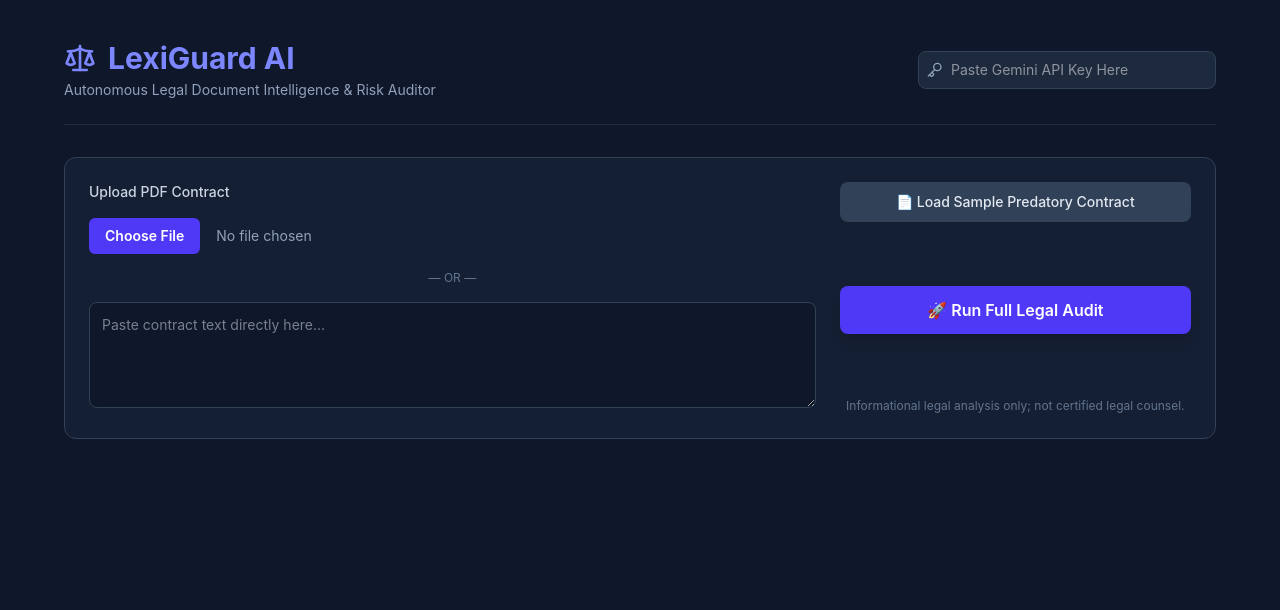
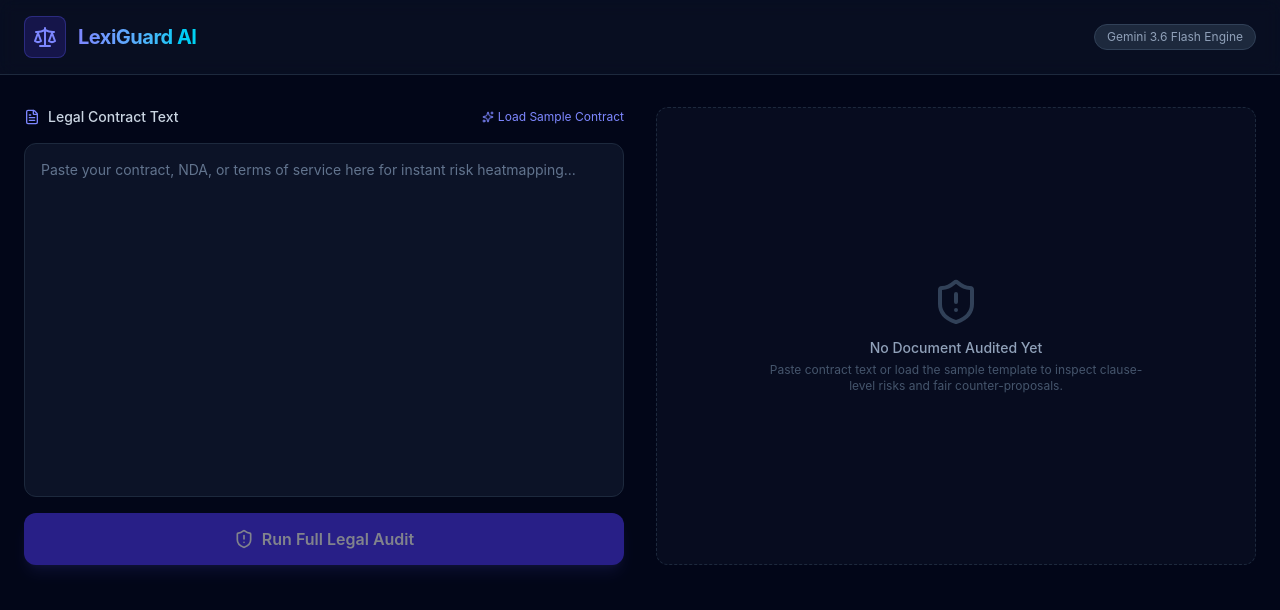
Before and after one commit to kshreyas656-coder/lexiguard-ai, a React (Vite) app in the folder frontend/: page / in a window 1280 px wide. Shown: the top 610 px of the page. Built offline with nearby package versions, Linux system fonts and the light colour scheme; the HTML template or start-up script is replaced by a standard one.

Commit message:
Refactor App component to use contractText state

```diff
--- a/frontend/src/App.jsx
+++ b/frontend/src/App.jsx
@@ -1,212 +1,170 @@
 import React, { useState } from 'react';
-import { Scale, Loader2, Key, CheckCircle } from 'lucide-react';
+import { ShieldAlert, FileText, CheckCircle2, AlertTriangle, Scale, Lock, RefreshCw, Upload, Sparkles } from 'lucide-react';
 
 export default function App() {
-  const [apiKey, setApiKey] = useState('');
-  const [file, setFile] = useState(null);
-  const [text, setText] = useState('');
+  const [contractText, setContractText] = useState('');
   const [loading, setLoading] = useState(false);
   const [report, setReport] = useState(null);
-  const [activeTab, setActiveTab] = useState('clauses');
+
+  const handleAudit = async () => {
+    if (!contractText.trim()) return;
+    setLoading(true);
+    try {
+      const formData = new FormData();
+      formData.append('text', contractText);
+      const res = await fetch('http://localhost:8000/api/audit', {
+        method: 'POST',
+        body: formData,
+      });
+      const data = await res.json();
+      setReport(data);
+    } catch (err) {
+      console.error(err);
+    } finally {
+      setLoading(false);
+    }
+  };
 
   const loadSample = async () => {
     try {
       const res = await fetch('http://localhost:8000/api/sample');
       const data = await res.json();
-      setText(data.sample_text);
-      setFile(null);
+      setContractText(data.sample_text);
     } catch (err) {
-      alert('Could not connect to backend. Ensure backend is running on port 8000.');
-    }
-  };
-
-  const handleAudit = async () => {
-    if (!apiKey) return alert('Please paste your Gemini API Key in the top right box!');
-    if (!file && !text) return alert('Please upload a PDF or click "Load Sample Predatory Contract"!');
-
-    setLoading(true);
-    const formData = new FormData();
-    formData.append('api_key', apiKey);
-    if (file) formData.append('file', file);
-    if (text) formData.append('raw_text', text);
-
-    try {
-      const res = await fetch('http://localhost:8000/api/audit', {
-        method: 'POST',
-        body: formData,
-      });
-      if (!res.ok) throw new Error(await res.text());
-      const data = await res.json();
-      setReport(data);
-    } catch (err) {
-      alert('Audit Error: ' + err.message);
-    } finally {
-      setLoading(false);
-    }
-  };
-
-  const getRiskBadge = (level) => {
-    switch (level) {
-      case 'Predatory': return 'bg-red-700 text-white';
-      case 'High': return 'bg-red-500 text-white';
-      case 'Medium': return 'bg-yellow-500 text-black';
-      default: return 'bg-green-600 text-white';
+      console.error(err);
     }
   };
 
   return (
-    <div className="min-h-screen bg-slate-900 text-slate-100 p-6 md:p-10 font-sans">
-      <div className="max-w-6xl mx-auto space-y-8">
-
+    <div className="min-h-screen bg-slate-950 text-slate-100 font-sans antialiased">
       {/* Header */}
-        <header className="flex flex-col md:flex-row justify-between items-start md:items-center gap-4 border-b border-slate-800 pb-6">
-          <div>
-            <h1 className="text-3xl font-bold flex items-center gap-3 text-indigo-400">
-              <Scale className="w-8 h-8 text-indigo-400" /> LexiGuard AI
+      <header className="border-b border-slate-800 bg-slate-900/50 backdrop-blur sticky top-0 z-50">
+        <div className="max-w-7xl mx-auto px-6 py-4 flex items-center justify-between">
+          <div className="flex items-center space-x-3">
+            <div className="p-2 bg-indigo-600/20 text-indigo-400 rounded-lg border border-indigo-500/30">
+              <Scale className="w-6 h-6" aria-hidden="true" />
+            </div>
+            <h1 className="text-xl font-bold tracking-tight bg-gradient-to-r from-indigo-400 to-cyan-400 bg-clip-text text-transparent">
+              LexiGuard AI
             </h1>
-            <p className="text-slate-400 text-sm mt-1">Autonomous Legal Document Intelligence & Risk Auditor</p>
           </div>
-          <div className="flex items-center gap-2 bg-slate-800 p-2 rounded-lg border border-slate-700 w-full md:w-auto">
-            <Key className="w-4 h-4 text-slate-400" />
-            <input
-              type="password"
-              placeholder="Paste Gemini API Key Here"
-              value={apiKey}
-              onChange={(e) => setApiKey(e.target.value)}
-              className="bg-transparent border-none text-sm text-white focus:outline-none w-full md:w-64"
-            />
+          <span className="text-xs px-3 py-1 rounded-full bg-slate-800 text-slate-400 border border-slate-700">
+            Gemini 3.6 Flash Engine
+          </span>
         </div>
       </header>
 
-        {/* Input Section */}
-        <div className="grid grid-cols-1 md:grid-cols-3 gap-6 bg-slate-800/50 p-6 rounded-xl border border-slate-700">
-          <div className="md:col-span-2 space-y-4">
-            <label className="block text-sm font-medium text-slate-300">Upload PDF Contract</label>
-            <input
-              type="file"
-              accept=".pdf"
-              onChange={(e) => { setFile(e.target.files[0]); setText(''); }}
-              className="block w-full text-sm text-slate-400 file:mr-4 file:py-2 file:px-4 file:rounded-md file:border-0 file:text-sm file:font-semibold file:bg-indigo-600 file:text-white hover:file:bg-indigo-700 cursor-pointer"
-            />
-            <div className="text-center text-xs text-slate-500">— OR —</div>
-            <textarea
-              rows={4}
-              placeholder="Paste contract text directly here..."
-              value={text}
-              onChange={(e) => setText(e.target.value)}
-              className="w-full bg-slate-900 border border-slate-700 rounded-lg p-3 text-sm text-slate-200 focus:outline-none focus:border-indigo-500"
-            />
-          </div>
-          <div className="flex flex-col justify-between space-y-4">
+      {/* Main Container */}
+      <main className="max-w-7xl mx-auto px-6 py-8 grid grid-cols-1 lg:grid-cols-2 gap-8">
+        {/* Left Column: Input Panel */}
+        <section className="flex flex-col space-y-4" aria-label="Document Input Section">
+          <div className="flex items-center justify-between">
+            <label htmlFor="contract-input" className="text-sm font-medium text-slate-300 flex items-center gap-2">
+              <FileText className="w-4 h-4 text-indigo-400" /> Legal Contract Text
+            </label>
             <button
               onClick={loadSample}
-              className="w-full bg-slate-700 hover:bg-slate-600 text-slate-200 py-2.5 px-4 rounded-lg font-medium text-sm transition cursor-pointer"
+              aria-label="Load Sample Freelance Agreement"
+              title="Load Sample Freelance Agreement"
+              className="text-xs text-indigo-400 hover:text-indigo-300 flex items-center gap-1 transition-colors"
             >
-              📄 Load Sample Predatory Contract
+              <Sparkles className="w-3 h-3" /> Load Sample Contract
             </button>
+          </div>
+
+          <textarea
+            id="contract-input"
+            aria-label="Legal Contract Text Input"
+            rows="16"
+            value={contractText}
+            onChange={(e) => setContractText(e.target.value)}
+            placeholder="Paste your contract, NDA, or terms of service here for instant risk heatmapping..."
+            className="w-full p-4 rounded-xl bg-slate-900/80 border border-slate-800 text-slate-200 placeholder-slate-500 focus:outline-none focus:ring-2 focus:ring-indigo-500 focus:border-transparent text-sm resize-none"
+          />
+
           <button
             onClick={handleAudit}
-              disabled={loading}
-              className="w-full bg-indigo-600 hover:bg-indigo-500 text-white py-3 px-4 rounded-lg font-semibold flex items-center justify-center gap-2 shadow-lg transition disabled:opacity-50 cursor-pointer"
+            disabled={loading || !contractText.trim()}
+            aria-label="Run Full Legal Audit"
+            title="Run Full Legal Audit"
+            className="w-full py-3.5 rounded-xl bg-indigo-600 hover:bg-indigo-500 text-white font-semibold flex items-center justify-center space-x-2 transition-all disabled:opacity-50 disabled:cursor-not-allowed shadow-lg shadow-indigo-500/20"
           >
-              {loading ? <Loader2 className="w-5 h-5 animate-spin" /> : '🚀 Run Full Legal Audit'}
+            {loading ? (
+              <>
+                <RefreshCw className="w-5 h-5 animate-spin" />
+                <span>Auditing Contract Clauses...</span>
+              </>
+            ) : (
+              <>
+                <ShieldAlert className="w-5 h-5" />
+                <span>Run Full Legal Audit</span>
+              </>
+            )}
           </button>
-            <p className="text-xs text-slate-500 text-center">Informational legal analysis only; not certified legal counsel.</p>
+        </section>
+
+        {/* Right Column: AI Analysis Report */}
+        <section aria-label="Audit Analysis Report">
+          {report ? (
+            <div className="space-y-6">
+              {/* Overall Score Card */}
+              <div className="p-6 rounded-xl bg-slate-900/80 border border-slate-800 flex items-center justify-between">
+                <div>
+                  <h2 className="text-lg font-semibold text-slate-200">Overall Contract Risk</h2>
+                  <p className="text-xs text-slate-400 mt-1">Evaluated against consumer protection benchmarks</p>
+                </div>
+                <div className="text-right">
+                  <span className={`text-3xl font-extrabold ${report.overall_risk_score > 70 ? 'text-red-400' : report.overall_risk_score > 40 ? 'text-amber-400' : 'text-emerald-400'}`}>
+                    {report.overall_risk_score}/100
+                  </span>
                 </div>
               </div>
 
-        {/* Results */}
-        {report && (
-          <div className="space-y-6">
-            <div className="grid grid-cols-1 md:grid-cols-4 gap-4">
-              <div className="bg-slate-800 p-5 rounded-xl border border-slate-700 flex flex-col items-center justify-center text-center">
-                <span className="text-xs uppercase font-semibold text-slate-400">Risk Score</span>
-                <span className={`text-4xl font-black mt-2 ${report.overall_risk_score > 60 ? 'text-red-400' : 'text-yellow-400'}`}>
-                  {report.overall_risk_score}<span className="text-base text-slate-500">/100</span>
+              {/* Clause Findings List */}
+              <div className="space-y-4">
+                <h3 className="text-sm font-medium text-slate-400 uppercase tracking-wider">Identified Clause Risks</h3>
+                {report.clause_analyses?.map((clause, idx) => (
+                  <div key={idx} className="p-5 rounded-xl bg-slate-900/60 border border-slate-800 space-y-3">
+                    <div className="flex items-center justify-between">
+                      <span className="text-xs font-semibold px-2.5 py-1 rounded bg-slate-800 text-indigo-300">
+                        {clause.clause_type}
+                      </span>
+                      <span className={`text-xs px-2 py-0.5 rounded font-medium ${clause.severity === 'High' ? 'bg-red-500/10 text-red-400 border border-red-500/20' : 'bg-amber-500/10 text-amber-400 border border-amber-500/20'}`}>
+                        {clause.severity} Risk
                       </span>
                     </div>
-              <div className="md:col-span-3 bg-slate-800 p-5 rounded-xl border border-slate-700 space-y-1">
-                <span className="text-xs font-semibold uppercase text-indigo-400">{report.document_type}</span>
-                <h3 className="font-semibold text-slate-200">Executive Summary</h3>
-                <p className="text-sm text-slate-400">{report.executive_summary}</p>
+
+                    <p className="text-xs font-mono text-slate-400 bg-slate-950 p-3 rounded-lg border border-slate-800/80">
+                      "{clause.original_text}"
+                    </p>
+
+                    <p className="text-xs text-slate-300 leading-relaxed">
+                      <strong className="text-indigo-400">Risk Explanation:</strong> {clause.explanation}
+                    </p>
+
+                    {clause.suggested_counter_clause && (
+                      <div className="p-3 rounded-lg bg-indigo-950/30 border border-indigo-900/40 space-y-1">
+                        <span className="text-xs font-medium text-indigo-300 flex items-center gap-1">
+                          <CheckCircle2 className="w-3.5 h-3.5" /> Suggested Counter-Clause
+                        </span>
+                        <p className="text-xs text-indigo-200">{clause.suggested_counter_clause}</p>
                       </div>
-            </div>
-
-            {/* Tabs */}
-            <div className="flex border-b border-slate-700 gap-6">
-              <button
-                onClick={() => setActiveTab('clauses')}
-                className={`pb-3 text-sm font-medium border-b-2 transition cursor-pointer ${activeTab === 'clauses' ? 'border-indigo-500 text-indigo-400' : 'border-transparent text-slate-400'}`}
-              >
-                Clause Risk Breakdown ({report.clauses.length})
-              </button>
-              <button
-                onClick={() => setActiveTab('obligations')}
-                className={`pb-3 text-sm font-medium border-b-2 transition cursor-pointer ${activeTab === 'obligations' ? 'border-indigo-500 text-indigo-400' : 'border-transparent text-slate-400'}`}
-              >
-                Key Obligations
-              </button>
-              <button
-                onClick={() => setActiveTab('counsel')}
-                className={`pb-3 text-sm font-medium border-b-2 transition cursor-pointer ${activeTab === 'counsel' ? 'border-indigo-500 text-indigo-400' : 'border-transparent text-slate-400'}`}
-              >
-                Lawyer Talking Points
-              </button>
-            </div>
-
-            {/* Tab Body */}
-            {activeTab === 'clauses' && (
-              <div className="space-y-4">
-                {report.clauses.map((c, i) => (
-                  <div key={i} className="bg-slate-800 rounded-xl p-5 border border-slate-700 space-y-3">
-                    <div className="flex justify-between items-center">
-                      <h4 className="font-bold text-slate-200">{c.clause_title}</h4>
-                      <span className={`text-xs px-2.5 py-1 rounded-full font-bold ${getRiskBadge(c.risk_level)}`}>
-                        {c.risk_level} Risk
-                      </span>
-                    </div>
-                    <div className="text-xs bg-slate-900/80 p-3 rounded font-mono text-slate-300 border border-slate-800">
-                      "{c.original_text}"
-                    </div>
-                    <div className="text-sm text-slate-300 space-y-1">
-                      <p><strong className="text-indigo-300">Plain English:</strong> {c.plain_summary}</p>
-                      <p><strong className="text-red-400">Risk Assessment:</strong> {c.risk_reason}</p>
-                    </div>
-                    <div className="bg-indigo-950/40 border border-indigo-900/60 p-3 rounded-lg text-sm text-indigo-200">
-                      <strong className="block text-indigo-400 mb-1">Suggested Counter-Clause:</strong>
-                      {c.suggested_counter_clause}
-                    </div>
+                    )}
                   </div>
                 ))}
               </div>
-            )}
-
-            {activeTab === 'obligations' && (
-              <ul className="bg-slate-800 rounded-xl p-6 border border-slate-700 space-y-3 text-sm text-slate-300">
-                {report.key_deadlines_and_obligations.map((item, i) => (
-                  <li key={i} className="flex items-start gap-2">
-                    <CheckCircle className="w-4 h-4 text-emerald-400 shrink-0 mt-0.5" />
-                    <span>{item}</span>
-                  </li>
-                ))}
-              </ul>
-            )}
-
-            {activeTab === 'counsel' && (
-              <div className="bg-slate-800 rounded-xl p-6 border border-slate-700 space-y-4">
-                <p className="text-xs text-slate-400">Export or bring these specific questions to your legal consultation:</p>
-                {report.lawyer_consultation_questions.map((q, i) => (
-                  <div key={i} className="flex items-center gap-3 bg-slate-900 p-3 rounded-lg border border-slate-700/60 text-sm">
-                    <input type="checkbox" className="rounded bg-slate-800 border-slate-600 text-indigo-600 focus:ring-0" />
-                    <span>{q}</span>
             </div>
-                ))}
+          ) : (
+            <div className="h-full min-h-[400px] flex flex-col items-center justify-center p-8 rounded-xl bg-slate-900/40 border border-dashed border-slate-800 text-center text-slate-500">
+              <ShieldAlert className="w-12 h-12 text-slate-700 mb-3" />
+              <p className="text-sm font-medium text-slate-400">No Document Audited Yet</p>
+              <p className="text-xs text-slate-600 mt-1 max-w-sm">
+                Paste contract text or load the sample template to inspect clause-level risks and fair counter-proposals.
+              </p>
             </div>
           )}
-          </div>
-        )}
-
-      </div>
+        </section>
+      </main>
     </div>
   );
 }
```
Lines whose indentation alone changed are shown as unchanged.
